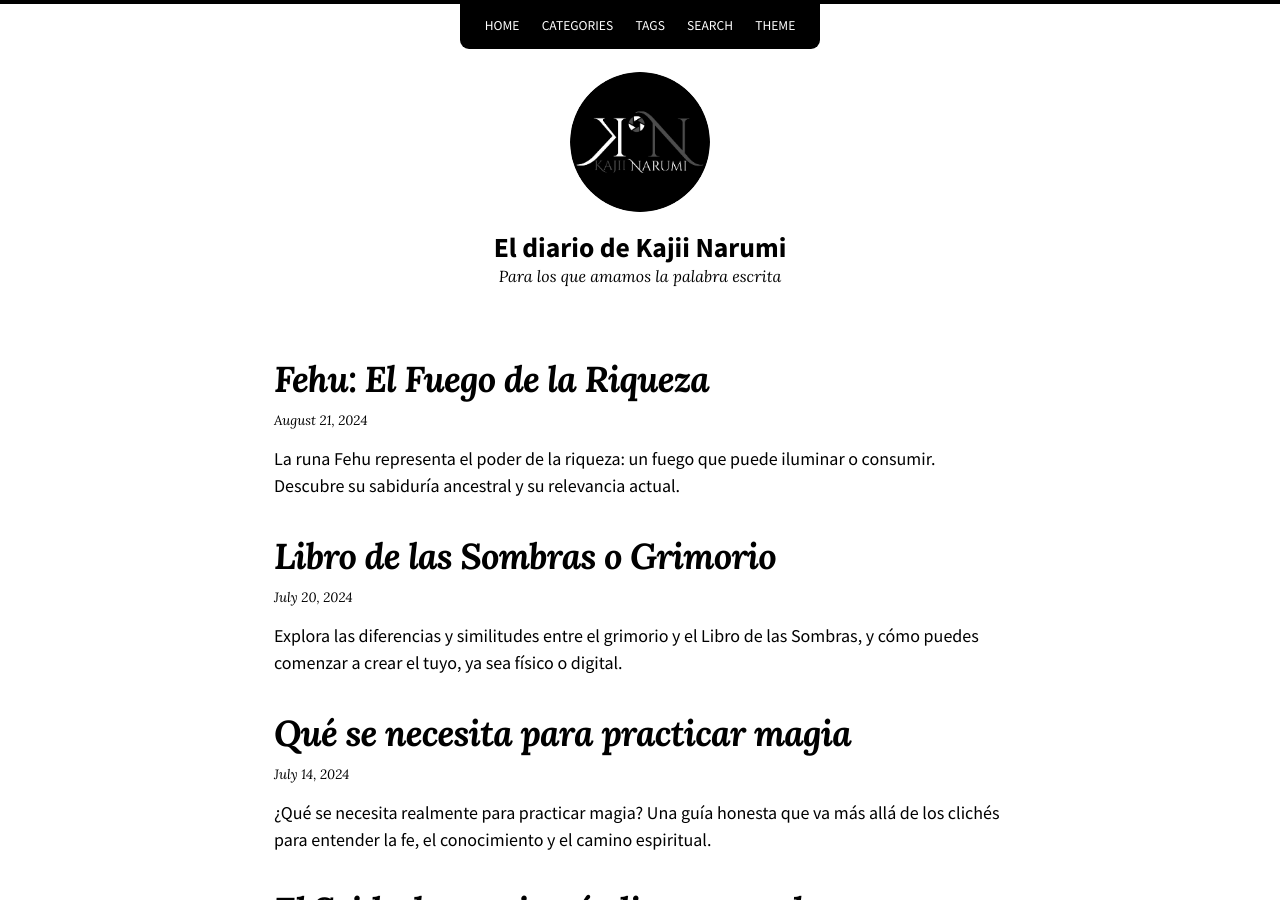
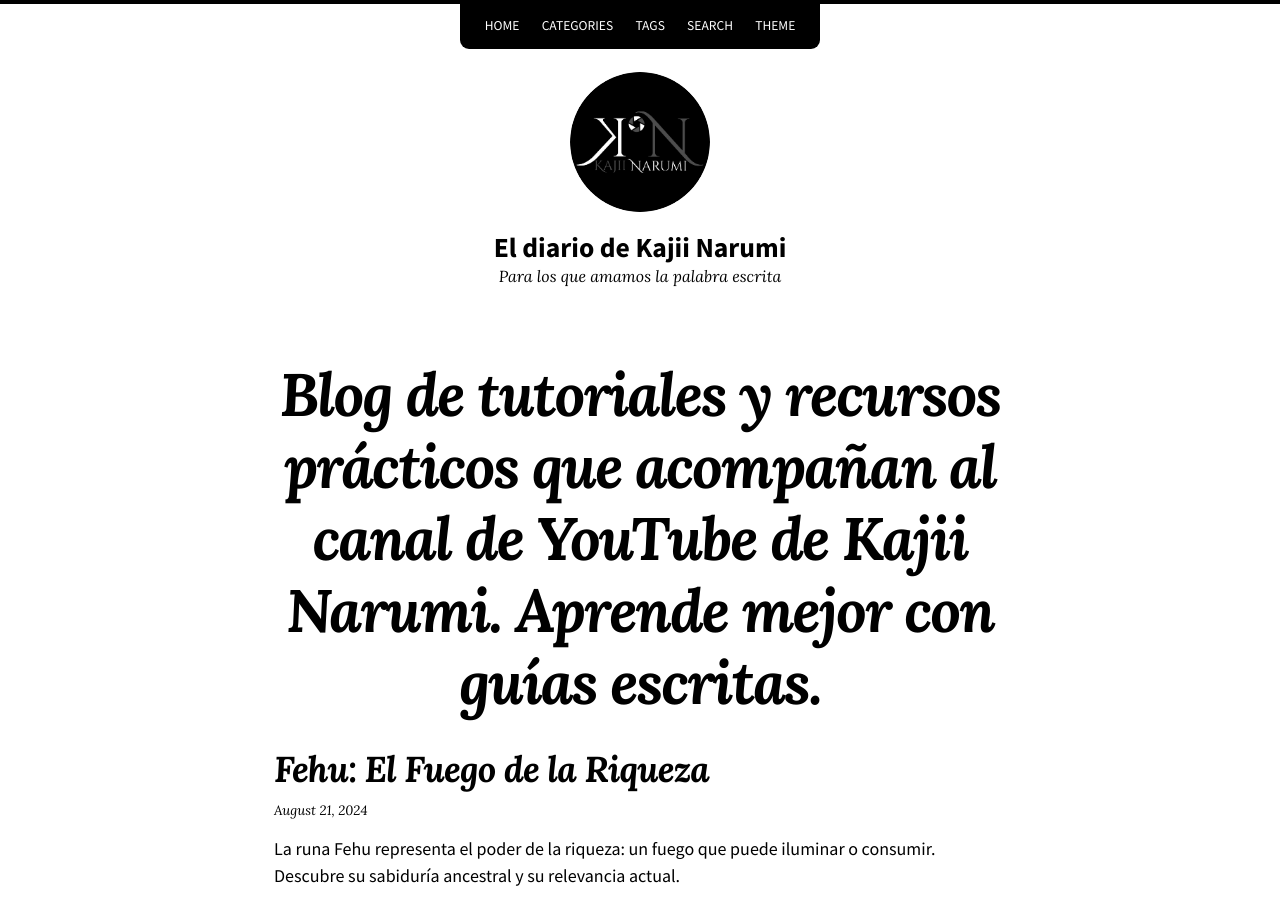
Before and after one commit to KajiiNarumi/Blog, a Jekyll site: the page built from index.html, in a window 1280 px wide and 900 px high. Built offline with Jekyll 4.4.1, drawn with Linux system fonts in a browser that asks for light colours; nearby versions of some CDN libraries; the list of posts is cut into pages by our own code; some of the changed lines change nothing that is shown.

Commit message:
Update index.html

```diff
--- a/index.html
+++ b/index.html
@@ -1,6 +1,7 @@
 ---
 layout: home
-description: "Blog de tutoriales y recursos prácticos que acompañan al canal de YouTube de Kajii Narumi. Aprende mejor con guías escritas."
+title: "Blog de tutoriales y recursos prácticos que acompañan al canal de YouTube de Kajii Narumi. Aprende mejor con guías escritas."
+paginate: true
 show_excerpts: true
 entries_layout: list
 ---
```
